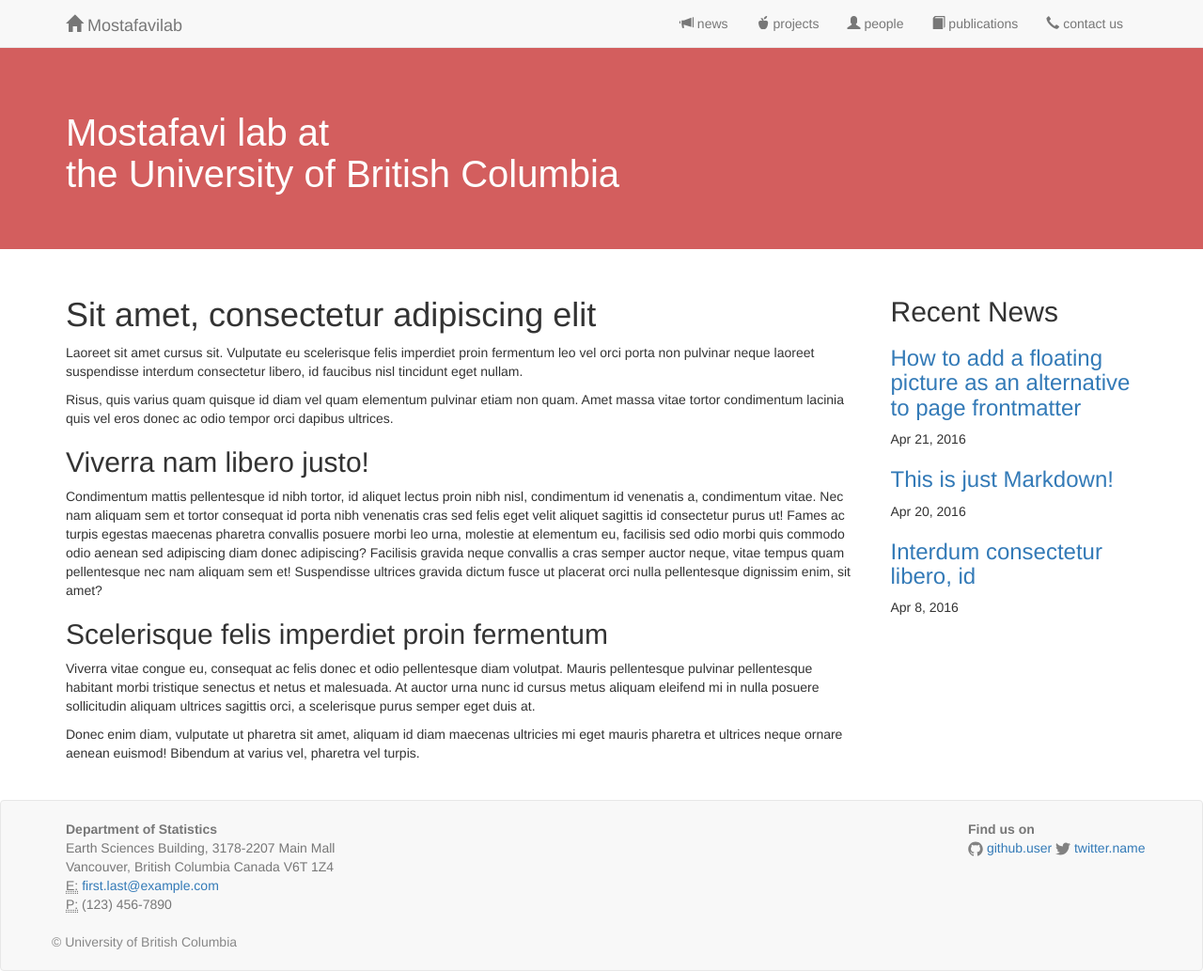
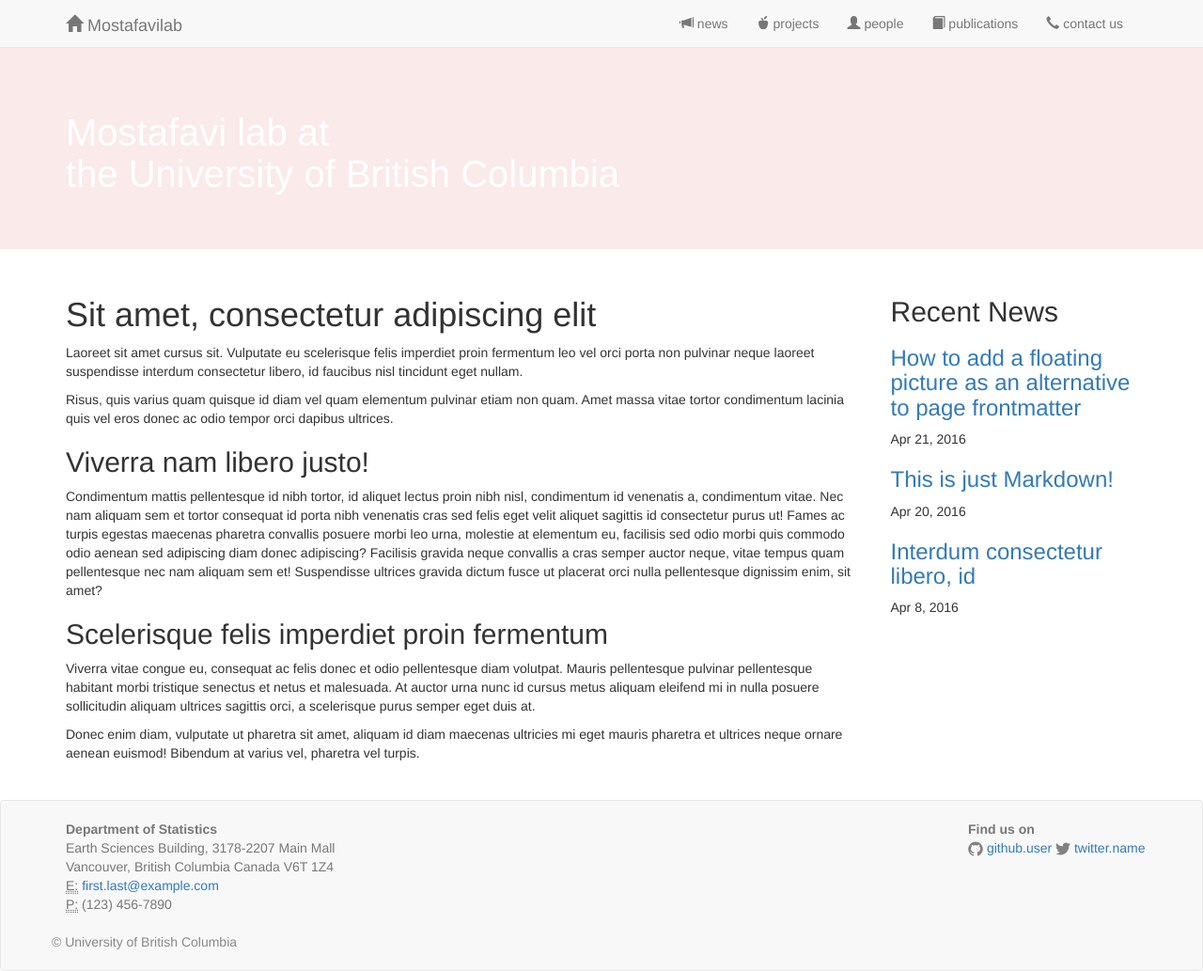
Before and after one commit to saramostafavi/saramostafavi.github.io, a Jekyll site: the page built from index.md, in a window 1280 px wide. Shown: the whole page at 94% size. Built offline with Jekyll 4.4.1, drawn with Linux system fonts in a browser that asks for light colours; nearby versions of some CDN libraries; a style sheet for code colours, icons or effects is not loaded.

Commit message:
Update main.css

```diff
--- a/css/main.css
+++ b/css/main.css
@@ -12,7 +12,7 @@
    height: 100%;
    background-size: cover;
    background: rgb(200, 54, 54);
-   background: rgba(200, 54, 54, 0.8);
+   background: rgba(200, 54, 54, 0.1);
 }
 
 
```
